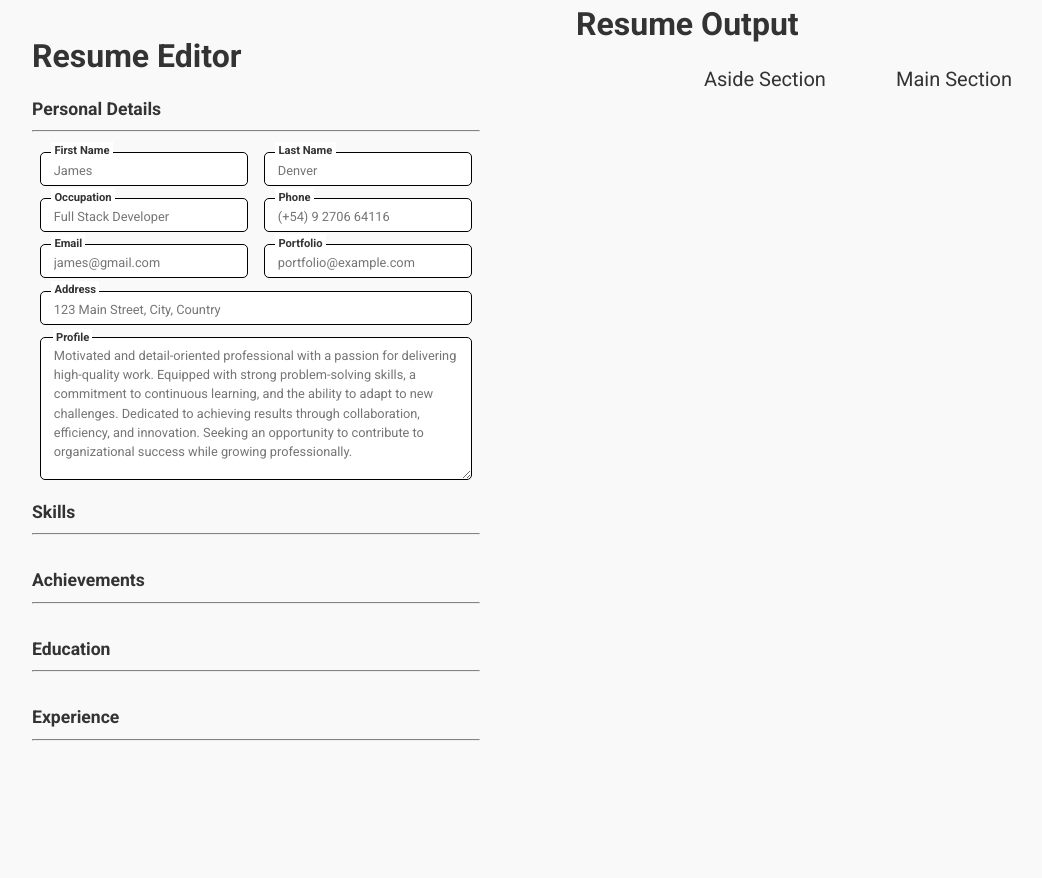
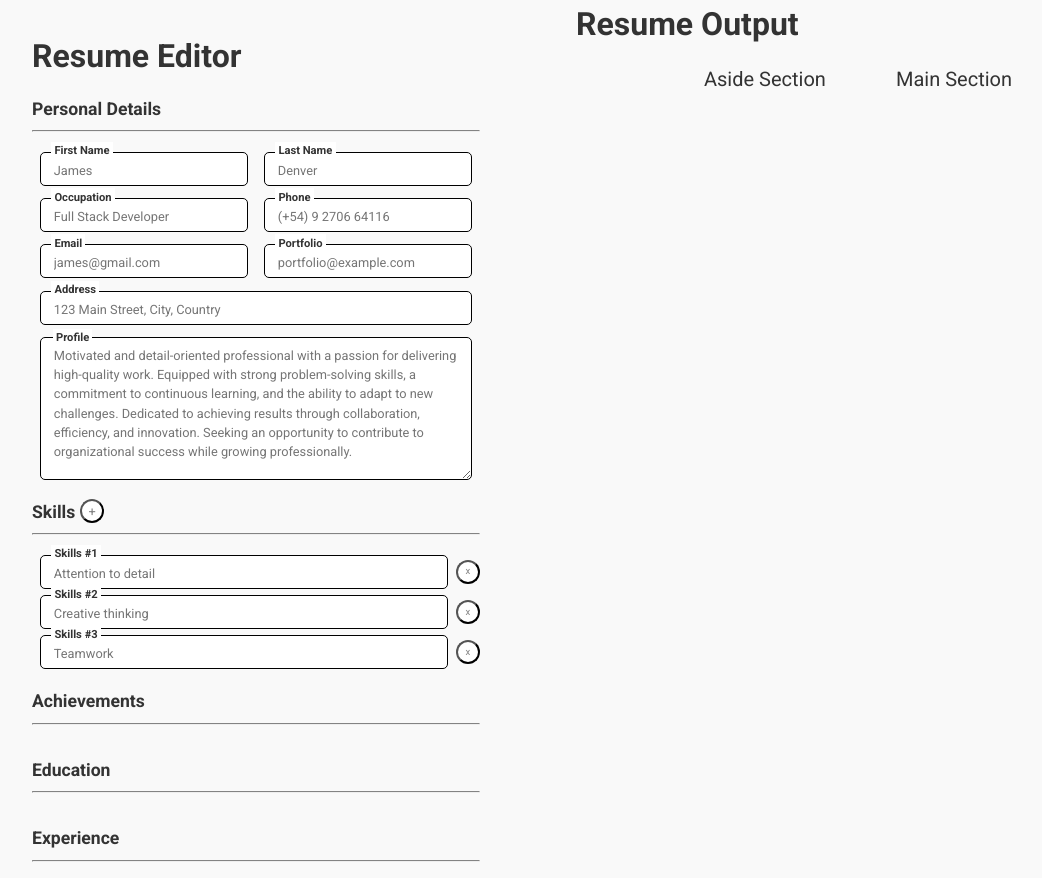
Before and after one commit to CeeZ-11/Odin-Project-CV-Application, a React (Vite) app: page / in a window 1280 px wide. Shown: the whole page, without its empty margins (64-1106 px from the left). Before the commit the page ends 800 px from the top, so only its background shows below. Built offline with nearby package versions, Linux system fonts and the light colour scheme.

Commit message:
✨ feat: Complete Skills component with add and remove functionality

```diff
--- a/src/components/Editor/Skills.jsx
+++ b/src/components/Editor/Skills.jsx
@@ -1,8 +1,68 @@
+import { useState } from "react";
+
+const skillsSet = [
+  { id: 0, name: "Attention to detail" },
+  { id: 1, name: "Creative thinking" },
+  { id: 2, name: "Teamwork" },
+];
 export default function Skills() {
+  const [skills, setSkills] = useState(skillsSet);
+
+  const removeSkills = (id) => {
+    const updatedSkills = skills
+      .filter((skill) => skill.id !== id)
+      .map((skill, index) => ({
+        ...skill,
+        id: index,
+      }));
+    setSkills(updatedSkills);
+  };
+
+  const addSkills = () => {
+    setSkills([
+      ...skills,
+      {
+        id: skills.length,
+        name: "",
+      },
+    ]);
+  };
+
   return (
     <>
-      <h3>Skills</h3>
+      <div className="skillsTitle">
+        <h3>Skills</h3>{" "}
+        <button type="button" onClick={addSkills}>
+          +
+        </button>
+      </div>
+
       <hr className="grey-line" />
+      <form className="skillsList">
+        <ul className="skills-ul">
+          {skills.map((skill, index) => (
+            <div className="skills-container" key={skill.id}>
+              <li>
+                <input
+                  type="text"
+                  name="skills"
+                  id={`skills ${skill.id}`}
+                  pattern="^[^0-9]+$"
+                  maxLength="25"
+                  placeholder={skill.name}
+                  required
+                />
+                <label htmlFor={`skills ${skill.id}`}>
+                  {`Skills #${index + 1}`}
+                </label>
+                <button type="button" onClick={() => removeSkills(skill.id)}>
+                  x
+                </button>
+              </li>
+            </div>
+          ))}
+        </ul>
+      </form>
     </>
   );
 }
--- a/src/styles/App.css
+++ b/src/styles/App.css
@@ -55,6 +55,7 @@ textarea {
 .comment {
   position: relative;
   display: flex;
+  align-items: center;
 }
 
 label {
@@ -79,6 +80,41 @@ textarea:focus::placeholder {
   opacity: 0;
 }
 
+.skillsTitle {
+  display: flex;
+  align-items: end;
+  text-align: center;
+  gap: 5px;
+}
+
+.skillsTitle button {
+  font-size: var(--button-font-sizeTitle);
+  margin-bottom: 2px;
+}
+
+.skills-container {
+  position: relative;
+}
+
+ul {
+  padding: 0;
+  display: flex;
+  flex-direction: column;
+}
+
+li {
+  flex: 1;
+  display: flex;
+  text-decoration: none;
+  list-style-type: none;
+  width: 100%;
+  align-items: center;
+}
+
+li input {
+  flex: 1;
+}
+
 @media (max-width: 1200px) {
   .personal-details {
     grid-template-columns: 1fr;
@@ -87,3 +123,9 @@ textarea:focus::placeholder {
     grid-column: span 1;
   }
 }
+
+@media (max-width: 805px) {
+  main {
+    grid-template: 1fr / 1fr;
+  }
+}
--- a/src/styles/index.css
+++ b/src/styles/index.css
@@ -38,6 +38,16 @@
 
   /* Input and TextAread border */
   --input-and-textArea-border: 1px solid black;
+
+  /* Button  */
+  --button-bg-color: white;
+  --button-color: gray;
+  --button-border-radius: 50%;
+  --button-height: 1.5rem;
+  --button-width: 1.5rem;
+  --button-font-size: 0.6rem;
+
+  --button-font-sizeTitle: 0.8rem;
 }
 
 /* Universal Box Sizing */
@@ -126,8 +136,18 @@ a {
 }
 
 button {
-  background-color: var(--light-button);
-  color: white;
+  background-color: var(--button-bg-color);
+  color: var(--button-color);
+  border-radius: var(--button-border-radius);
+  cursor: pointer;
+  transition: transform 0.1s ease;
+  height: var(--button-height);
+  width: var(--button-width);
+  font-size: var(--button-font-size);
+}
+
+button:hover {
+  transform: scale(1.1);
 }
 
 /* Dark Theme (Night) */
@@ -148,8 +168,9 @@ a {
 }
 
 button {
-  background-color: var(--dark-button);
-  color: white;
+  background-color: var(--button-bg-color);
+  color: var(--button-color);
+  border-radius: var(--button-border-radius);
 }
 
 /* Media Query for System Preference */
@@ -162,8 +183,9 @@ button {
     color: var(--dark-link);
   }
   button {
-    background-color: var(--dark-button);
-    color: white;
+    background-color: var(--button-bg-color);
+    color: var(--button-color);
+    border-radius: var(--button-border-radius);
   }
 }
 
@@ -176,8 +198,9 @@ button {
     color: var(--light-link);
   }
   button {
-    background-color: var(--light-button);
-    color: white;
+    background-color: var(--button-bg-color);
+    color: var(--button-color);
+    border-radius: var(--button-border-radius);
   }
 }
 
```
